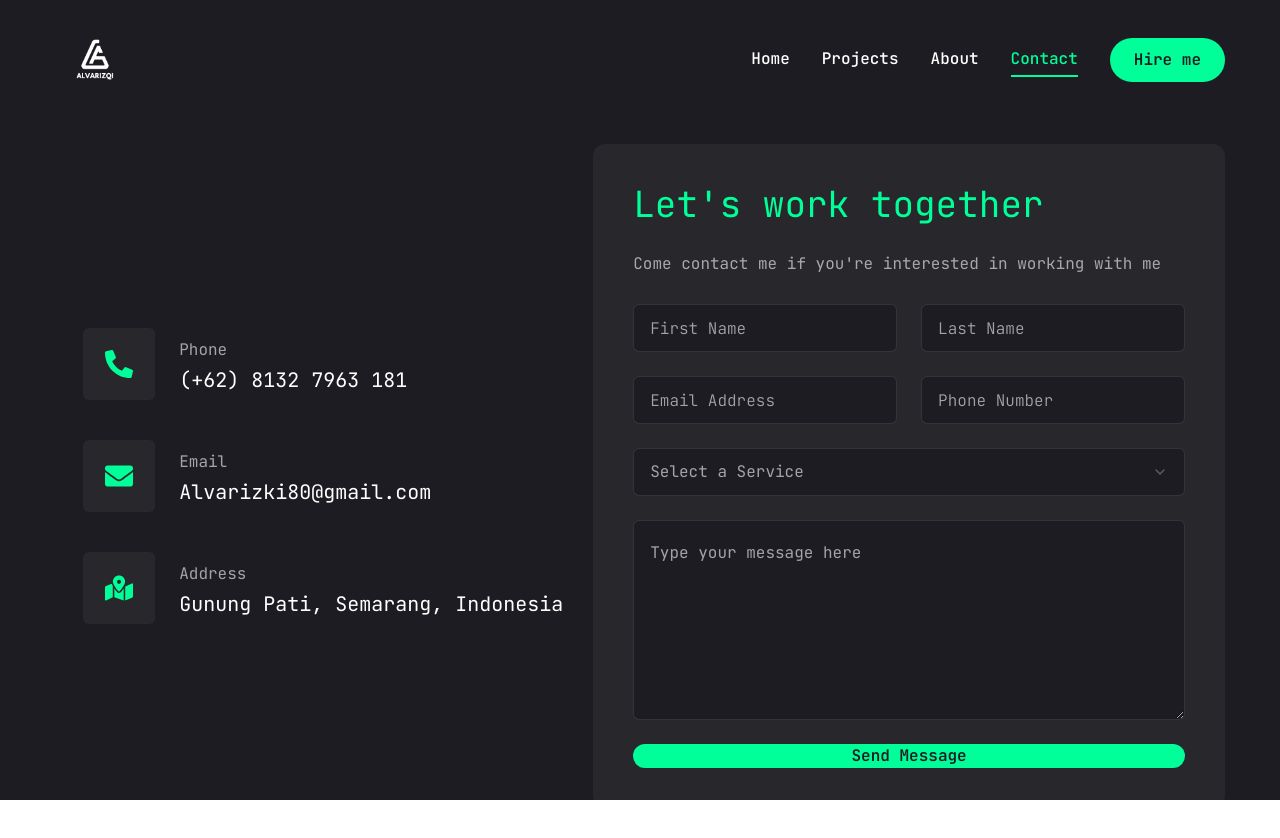
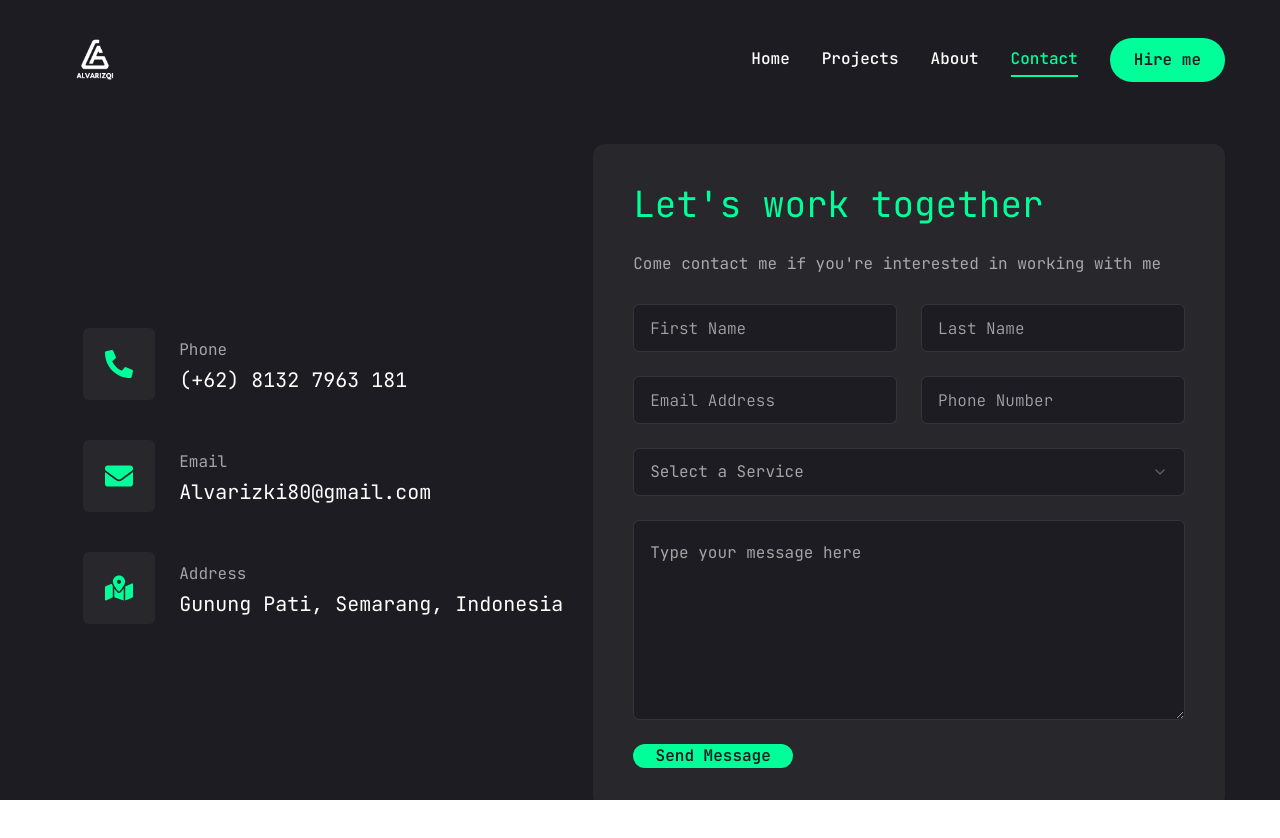
Before and after one commit to Alvarizqi09/porto, a Next.js app: page /contact in a window 1280 px wide. Shown: the top 838 px of the page. Built offline with nearby package versions, Linux system fonts and the light colour scheme.

Commit message:
typo-button contact

```diff
--- a/app/contact/page.jsx
+++ b/app/contact/page.jsx
@@ -154,7 +154,7 @@ Message: ${message}`
                 value={formData.message}
                 onChange={handleChange}
               />
-              <Button size="md" className="mac-w-40" type="submit">
+              <Button size="md" className="max-w-40" type="submit">
                 Send Message
               </Button>
             </form>
```
